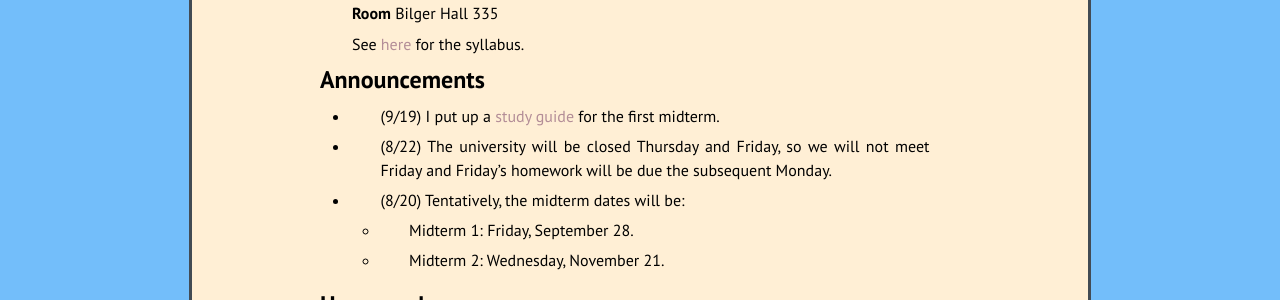
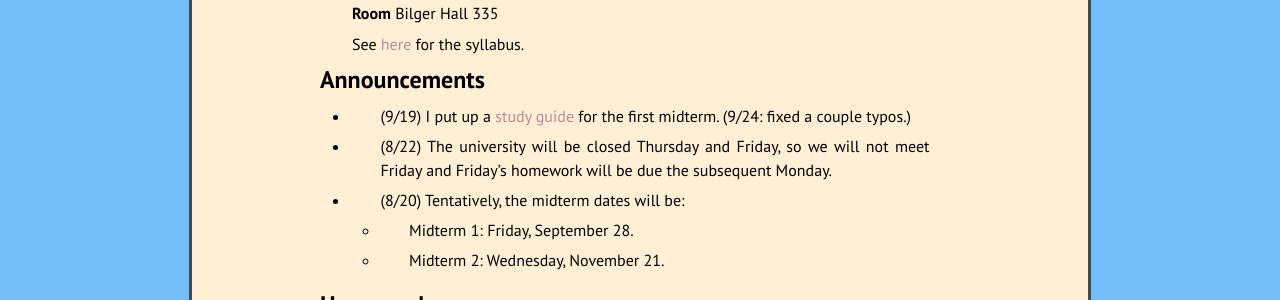
Before and after one commit to kamerynjw/kamerynjw.github.io, a Jekyll site: the page built from teaching/2018/math302.md, in a window 1280 px wide. Shown: the part 252-552 px from the top of the page. Built offline with Jekyll 4.4.1, drawn with Linux system fonts in a browser that asks for light colours; nearby versions of some CDN libraries; formulas are drawn with MathJax 3.

Commit message:
typo fix for study guide

```diff
--- a/teaching/2018/math302.md
+++ b/teaching/2018/math302.md
@@ -13,7 +13,7 @@
 Announcements
 -------------
 
-* (9/19) I put up a [study guide]({{ page.url }}sg1.pdf) for the first midterm.
+* (9/19) I put up a [study guide]({{ page.url }}sg1.pdf) for the first midterm. (9/24: fixed a couple typos.)
 
 * (8/22) The university will be closed Thursday and Friday, so we will not meet Friday and Friday's homework will be due the subsequent Monday.
 
```
Also changed, not shown: 1 other file.
